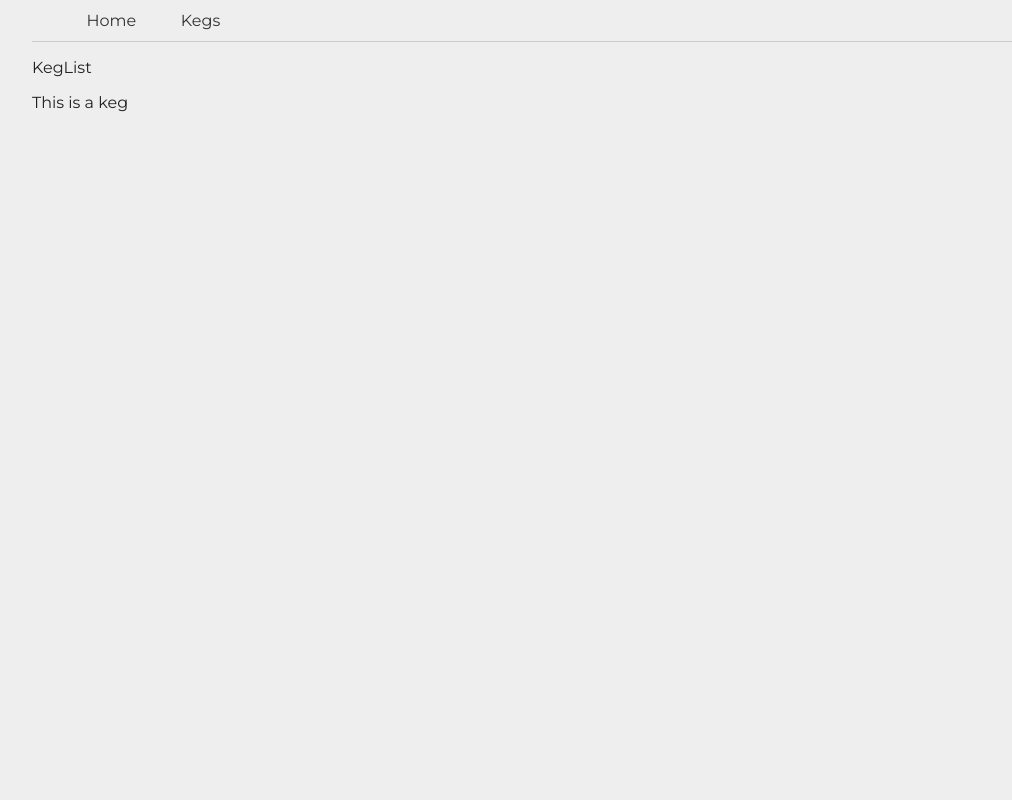
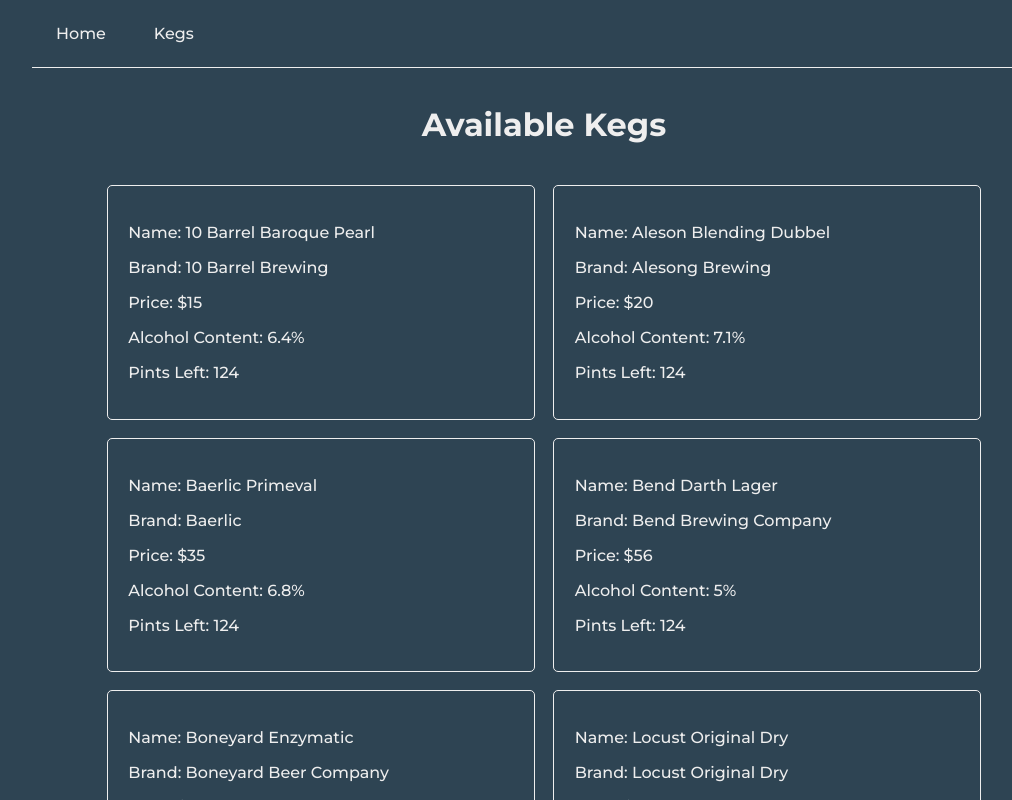
Before and after one commit to JohnSawiris/tap-room-react, a React app: page /#/kegs in a window 1280 px wide. Shown: the top 800 px of the page, without its empty margins (96-1108 px from the left). Built offline with nearby package versions, Linux system fonts and the light colour scheme.

Commit message:
add styles to components and create a file to hold the kegs information and display that info in the keg component

```diff
--- a/src/components/App.jsx
+++ b/src/components/App.jsx
@@ -18,15 +18,21 @@
             padding: 0;
             min-height: 100vh;
             font-family: 'Montserrat', sans-serif;
-            background-color: #eee;
-            color: #222;
+            background-color: #2e4453;
+            color: #eee;
           }
           .container {
             display: flex;
-            height: 100%;
             flex-direction: column;
             width: 80%;
             margin: auto;
+          }
+          @media (max-width: 950px) {
+            .container {
+              width: 100%;
+              padding: 1rem;
+              margin: 0;
+            }
           }
       `}</style>
       <Header />
--- a/src/components/Header.jsx
+++ b/src/components/Header.jsx
@@ -2,22 +2,34 @@
 import { Link } from 'react-router-dom';
 
 function Header() {
-  const linkStyling = {
-    textDecoration: "none",
-    padding: "1.4rem",
-    color: "#333"
-  }
   return(
     <header className="head">
 
-      <nav>
-        <Link style={linkStyling} to="/">Home</Link>
-        <Link style={linkStyling} to="/kegs">Kegs</Link>
+      <nav className="navbar">
+        <Link className="links" to="/">Home</Link>
+        <Link className="links" to="/kegs">Kegs</Link>
       </nav>
-      <style jsx>{`
+
+
+      <style global jsx>{`
           .head {
-            border-bottom: 1px solid #ccc;
-            padding: .7rem 2rem;
+            border-bottom: 1px solid #eee;
+          }
+          .navbar {
+            display: flex;
+            width: 100%;
+            margin: auto;
+          }
+          .links {
+            text-decoration: none;
+            display: inline-block;
+            padding: 1.5rem;
+            color: #eee;
+            font-weight: 500;
+            transition: 0.4s ease-in;
+          }
+          .links:hover {
+            background-color: rgba(255,255,255, 0.5);
           }
       `}</style>
     </header>
--- a/src/components/Keg.jsx
+++ b/src/components/Keg.jsx
@@ -1,9 +1,39 @@
 import React from 'react';
+import PropTypes from 'prop-types';
 
-function Keg() {
+function Keg(props) {
   return(
-    <p>This is a keg</p>
+    <div className="keg">
+
+      <style jsx>{`
+        .keg {
+          flex-grow: 1;
+          flex-basis: 300px;
+          width: 300px;
+          border: 1px solid #eee;
+          border-radius: 5px;
+          padding: 1.3rem;
+          font-weight: 500;
+          font-size: 1rem;
+          margin: 1%;
+        }
+        `}</style>
+      <p>Name: {props.name}</p>
+      <p>Brand: {props.brand}</p>
+      <p>Price: ${props.price}</p>
+      <p>Alcohol Content: {props.alcoholConent}%</p>
+      <p>Pints Left: {props.pints}</p>
+    </div>
   );
 }
 
+Keg.propTypes = {
+  name: PropTypes.string,
+  brand: PropTypes.string,
+  style: PropTypes.string,
+  price: PropTypes.number,
+  alcoholConent: PropTypes.number,
+  pints: PropTypes.number
+};
+
 export default Keg;
--- a/src/components/KegList.jsx
+++ b/src/components/KegList.jsx
@@ -1,12 +1,34 @@
 import React from 'react';
+import Keg from './Keg';
 
-import Keg from './Keg';
+import kegs from './kegsData';
 
 function KegList() {
   return(
-    <div>
-      <p>KegList</p>
-      <Keg />
+    <div className="kegs-wrap">
+      <h1>Available Kegs</h1>
+      <style jsx>{`
+          .kegs-wrap {
+            width: 100%;
+            padding: 1rem;
+          }
+          h1 {
+            text-align: center;
+          }
+          .keg-list {
+            display: flex;
+            width: 90%;
+            margin: 2rem auto 0;
+            justify-content: space-between;
+            flex-wrap: wrap;
+          }
+        `}</style>
+      <div className="keg-list">
+        {kegs.map((keg, i) =>
+          <Keg {...keg}
+            key={i}/>
+        )}
+      </div>
     </div>
   );
 }
--- a/src/components/Welcome.jsx
+++ b/src/components/Welcome.jsx
@@ -2,14 +2,24 @@
 
 function Welcome() {
   return(
-    <div>
+    <div className="welcome-section">
       <style jsx>{`
+          .welcome-section {
+            text-align: center;
+            padding: 4rem 3rem;
+            width: 100%;
+            margin: 2rem auto 0;
+            background-color: #ddd;
+            box-shadow: 0 0 5px #ccc;
+          }
           h1 {
             color: #333;
             font-weight: 500;
+            letter-spacing: 2px;
+            text-transform: uppercase;
           }
       `}</style>
-    <h1>Welcome to Tap Room</h1>
+      <h1>Welcome to Tap Room</h1>
     </div>
   );
 }
--- /dev/null
+++ b/src/components/kegsData.js
@@ -0,0 +1,68 @@
+const kegs = [
+  {
+    name: '10 Barrel Baroque Pearl',
+    brand: '10 Barrel Brewing',
+    style: 'Hazy IPA',
+    price: 15,
+    alcoholConent: 6.4,
+    pints: 124
+  },
+  {
+    name:'Aleson Blending Dubbel',
+    brand:'Alesong Brewing',
+    style:'Belgian-Style Dubbel',
+    price: 20,
+    alcoholConent: 7.1,
+    pints:  124
+  },
+  {
+    name: 'Baerlic Primeval',
+    brand: 'Baerlic',
+    style: 'Brown Ale',
+    price:  35,
+    alcoholConent:  6.8,
+    pints: 124
+  },
+  {
+    name:'Bend Darth Lager',
+    brand:'Bend Brewing Company',
+    style:'Dark Lager',
+    price: 56,
+    alcoholConent: 5.0,
+    pints: 124
+  },
+  {
+    name: 'Boneyard Enzymatic',
+    brand: 'Boneyard Beer Company',
+    style: 'IPA',
+    price: 90,
+    alcoholConent: 7.0,
+    pints: 124
+  },
+  {
+    name: 'Locust Original Dry',
+    brand: 'Locust Original Dry',
+    style: 'Common Cider',
+    price: 200,
+    alcoholConent: 6.0,
+    pints: 124
+  },
+  {
+    name: 'De La Senne Taras Boulba',
+    brand: 'De La Senne Taras Boulba',
+    style: 'Belgian Pale Ale',
+    price: 45,
+    alcoholConent: 4.5,
+    pints: 124
+  },
+  {
+    name: 'Level And The Crowd Goes Mild',
+    brand: 'Level And The Crowd Goes Mild',
+    style: 'Dark Mild',
+    price: 90,
+    alcoholConent: 4.5,
+    pints: 124
+  }
+];
+
+export default kegs;
--- a/src/index.jsx
+++ b/src/index.jsx
@@ -1,6 +1,6 @@
 import React from 'react';
 import ReactDOM from 'react-dom';
-import { HashRouter } from 'react-router-dom'
+import { HashRouter } from 'react-router-dom';
 import { AppContainer } from 'react-hot-loader';
 
 import App from './components/App';
```
